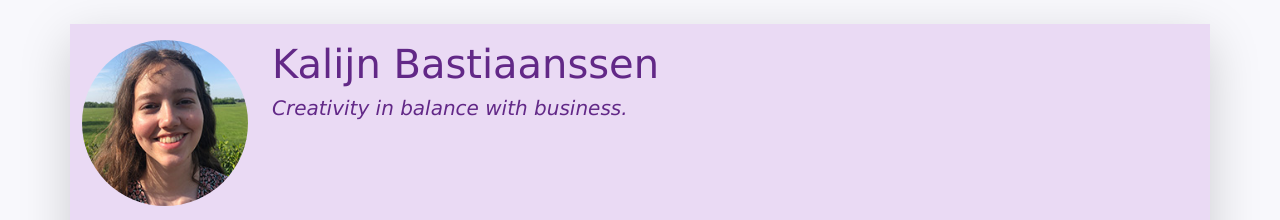
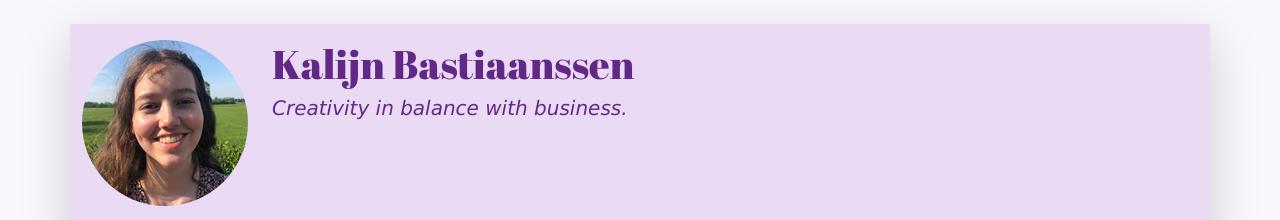
Before and after one commit to KalijnBastiaanssen/PRJ4_2324_221701, a plain HTML site: page index.html in a window 1280 px wide. Shown: the top 220 px of the page. Drawn offline with nearby package versions, Linux system fonts and the light colour scheme.

Commit message:
double font
double font for Kalijn Bastiaanssen

```diff
--- a/index.html
+++ b/index.html
@@ -53,7 +53,7 @@
           A container to wrap around your name and tagline. Full-width at small size, then columns of increasing size.
         -->
         <div class="col-12 col-sm-8 col-md-9 col-lg-10 my-3 header-content">
-          <h1 class="kalijn_font" >Kalijn Bastiaanssen</h1>
+          <h1 class="kalijn_font abril-fatface-regular" >Kalijn Bastiaanssen</h1>
           <h5 class="kalijn_font_italic">Creativity in balance with business.&nbsp; &nbsp;&nbsp;</h5>
         </div>
       </header>
```
